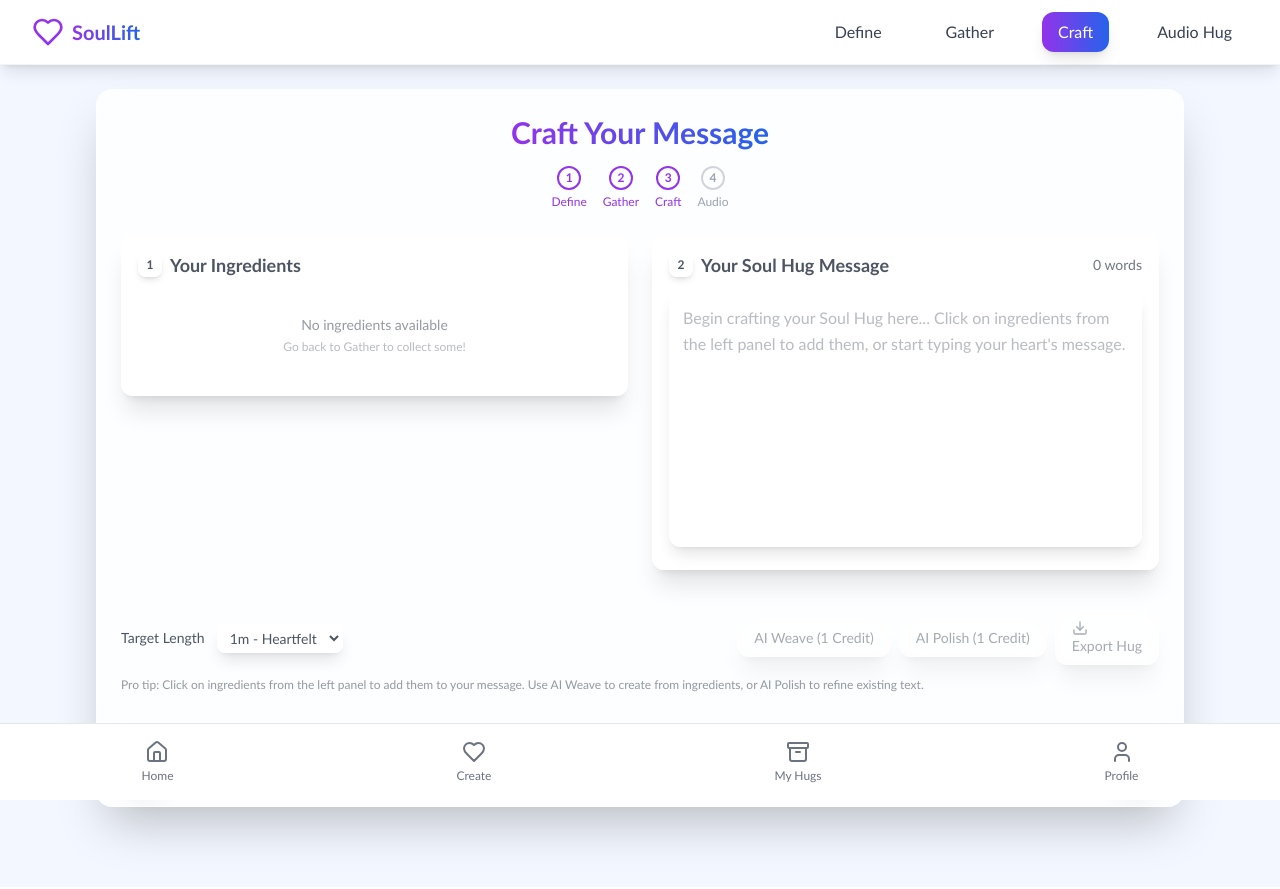
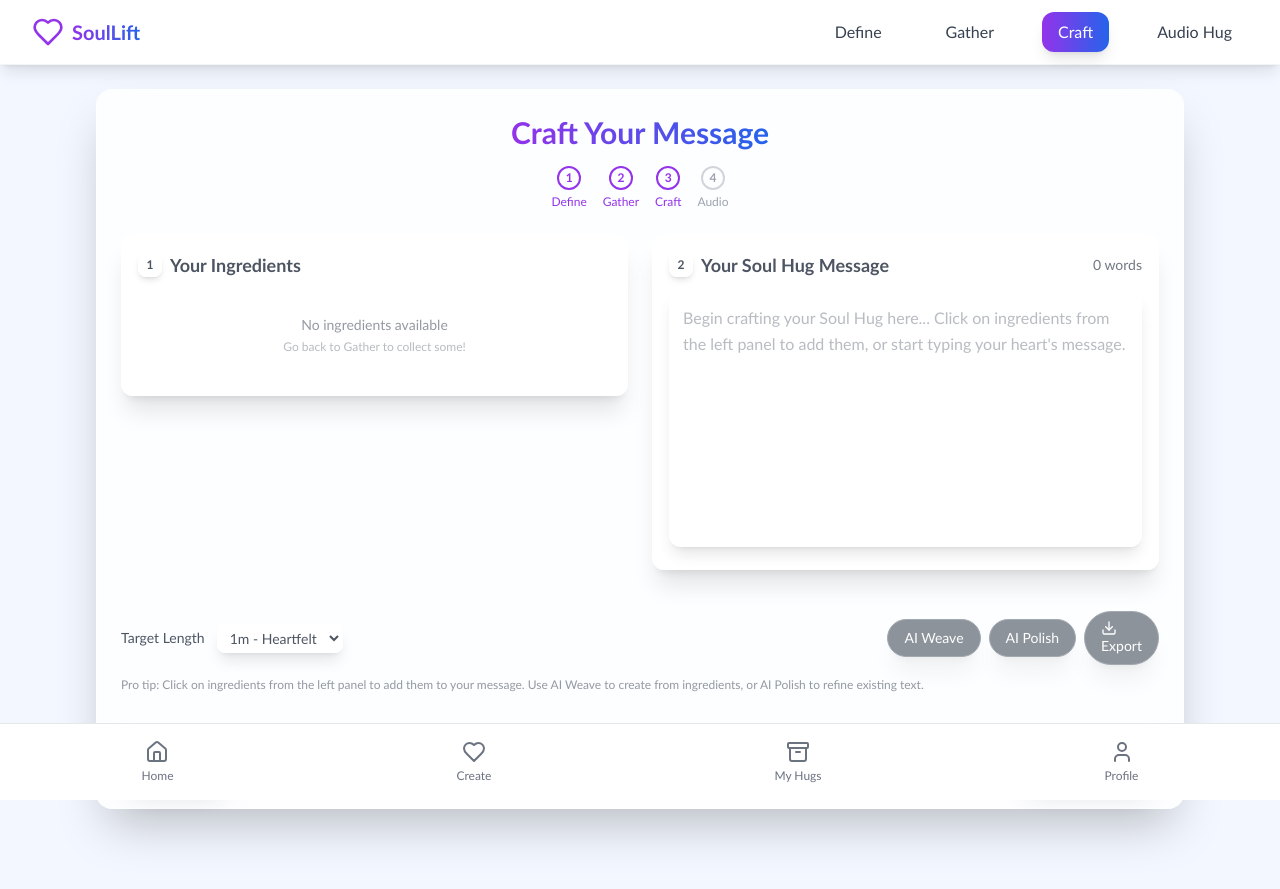
Before and after one commit to thecustomsoundarchitect/SoulLiftAudio_9, a React (Vite) app: page /craft in a window 1280 px wide. Built offline with nearby package versions, Linux system fonts and the light colour scheme.

Commit message:
Update buttons to dark pill shape and remove credit system

```diff
--- a/src/pages/AudioHugPage.tsx
+++ b/src/pages/AudioHugPage.tsx
@@ -346,21 +346,23 @@ With gratitude and love`
 
           <div className="flex justify-between items-center mt-6 pt-4 border-t border-white/30">
             <Link href="/craft">
-              <button className="flex items-center justify-center w-12 h-12 bg-white/80 backdrop-blur-lg hover:bg-white/90 rounded-full transition-all duration-200 text-[#4D5563] shadow-xl border border-white/50">
-                <ArrowLeft className="w-5 h-5" />
+              <button className="flex items-center justify-center px-6 py-3 bg-gray-800 hover:bg-gray-700 text-white rounded-full transition-all duration-200 shadow-xl border border-gray-600">
+                <ArrowLeft className="w-5 h-5 mr-2" />
+                Back
               </button>
             </Link>
 
             <Link href="/my-hugs">
               <button
                 disabled={!hasAudio}
-                className={`flex items-center justify-center w-12 h-12 rounded-full font-medium transition-all duration-300 shadow-xl ${
+                className={`flex items-center justify-center px-6 py-3 rounded-full font-medium transition-all duration-300 shadow-xl ${
                   hasAudio
-                    ? 'bg-gradient-to-r from-purple-600 to-blue-600 text-white hover:shadow-2xl'
+                    ? 'bg-gray-800 hover:bg-gray-700 text-white border border-gray-600'
                     : 'bg-gray-300 cursor-not-allowed text-gray-500'
                 }`}
               >
-                <ArrowLeft className="w-5 h-5 rotate-180" />
+                Continue
+                <ArrowLeft className="w-5 h-5 ml-2 rotate-180" />
               </button>
             </Link>
           </div>
--- a/src/pages/CraftPage.tsx
+++ b/src/pages/CraftPage.tsx
@@ -242,26 +242,26 @@ With gratitude and love`
                 <button
                   onClick={aiWeave}
                   disabled={isWeaving || ingredients.length === 0}
-                  className="bg-white/60 hover:bg-white/80 backdrop-blur-md px-4 py-2 rounded-xl font-medium transition-all duration-200 hover:scale-105 focus:outline-none focus:ring-2 focus:ring-purple-400 disabled:opacity-50 disabled:cursor-not-allowed text-[#4D5563] shadow-xl border border-white/30 text-sm"
+                  className="bg-gray-800 hover:bg-gray-700 text-white px-4 py-2 rounded-full font-medium transition-all duration-200 hover:scale-105 focus:outline-none focus:ring-2 focus:ring-gray-400 disabled:opacity-50 disabled:cursor-not-allowed shadow-xl border border-gray-600 text-sm"
                 >
-                  {isWeaving ? 'AI Weaving...' : 'AI Weave (1 Credit)'}
+                  {isWeaving ? 'AI Weaving...' : 'AI Weave'}
                 </button>
 
                 <button
                   onClick={aiPolish}
                   disabled={isPolishing || !message.trim()}
-                  className="bg-white/60 hover:bg-white/80 backdrop-blur-md px-4 py-2 rounded-xl font-medium transition-all duration-200 hover:scale-105 focus:outline-none focus:ring-2 focus:ring-purple-400 disabled:opacity-50 disabled:cursor-not-allowed text-[#4D5563] shadow-xl border border-white/30 text-sm"
+                  className="bg-gray-800 hover:bg-gray-700 text-white px-4 py-2 rounded-full font-medium transition-all duration-200 hover:scale-105 focus:outline-none focus:ring-2 focus:ring-gray-400 disabled:opacity-50 disabled:cursor-not-allowed shadow-xl border border-gray-600 text-sm"
                 >
-                  {isPolishing ? 'AI Polishing...' : 'AI Polish (1 Credit)'}
+                  {isPolishing ? 'AI Polishing...' : 'AI Polish'}
                 </button>
 
                 <button
                   onClick={exportHug}
                   disabled={!message.trim()}
-                  className="bg-white/60 hover:bg-white/80 backdrop-blur-md px-4 py-2 rounded-xl font-medium transition-all duration-200 hover:scale-105 focus:outline-none focus:ring-2 focus:ring-purple-400 disabled:opacity-50 disabled:cursor-not-allowed text-[#4D5563] shadow-xl border border-white/30 text-sm"
+                  className="bg-gray-800 hover:bg-gray-700 text-white px-4 py-2 rounded-full font-medium transition-all duration-200 hover:scale-105 focus:outline-none focus:ring-2 focus:ring-gray-400 disabled:opacity-50 disabled:cursor-not-allowed shadow-xl border border-gray-600 text-sm"
                 >
                   <Download className="w-4 h-4 mr-1" />
-                  Export Hug
+                  Export
                 </button>
               </div>
             </div>
@@ -273,21 +273,23 @@ With gratitude and love`
 
           <div className="flex justify-between items-center mt-6 pt-4 border-t border-white/30">
             <Link href="/gather">
-              <button className="flex items-center justify-center w-12 h-12 bg-white/60 hover:bg-white/80 backdrop-blur-md rounded-full transition-all duration-200 text-[#4D5563] shadow-xl border border-white/30">
-                <ArrowLeft className="w-5 h-5" />
+              <button className="flex items-center justify-center px-6 py-3 bg-gray-800 hover:bg-gray-700 text-white rounded-full transition-all duration-200 shadow-xl border border-gray-600">
+                <ArrowLeft className="w-5 h-5 mr-2" />
+                Back
               </button>
             </Link>
 
             <Link href="/audio-hug">
               <button
                 disabled={!message.trim()}
-                className={`flex items-center justify-center w-12 h-12 rounded-full font-medium transition-all duration-300 shadow-xl ${
+                className={`flex items-center justify-center px-6 py-3 rounded-full font-medium transition-all duration-300 shadow-xl ${
                   message.trim()
-                    ? 'bg-gradient-to-r from-purple-600 to-blue-600 text-white hover:shadow-2xl'
+                    ? 'bg-gray-800 hover:bg-gray-700 text-white border border-gray-600'
                     : 'bg-gray-300 cursor-not-allowed text-gray-500'
                 }`}
               >
-                <ArrowLeft className="w-5 h-5 rotate-180" />
+                Continue
+                <ArrowLeft className="w-5 h-5 ml-2 rotate-180" />
               </button>
             </Link>
           </div>
--- a/src/pages/DefinePage.tsx
+++ b/src/pages/DefinePage.tsx
@@ -337,6 +337,30 @@ export default function DefinePage() {
               </div>
             </div>
           </motion.div>
+
+          <div className="flex justify-between items-center mt-6 pt-4 border-t border-white/30">
+            <Link href="/">
+              <button className="flex items-center justify-center px-6 py-3 bg-gray-800 hover:bg-gray-700 text-white rounded-full transition-all duration-200 shadow-xl border border-gray-600">
+                <ArrowLeft className="w-5 h-5 mr-2" />
+                Back
+              </button>
+            </Link>
+
+            <Link href="/gather">
+              <button
+                onClick={handleContinue}
+                disabled={!canProceed}
+                className={`flex items-center justify-center px-6 py-3 rounded-full font-medium transition-all duration-300 shadow-xl ${
+                  canProceed
+                    ? 'bg-gray-800 hover:bg-gray-700 text-white border border-gray-600'
+                    : 'bg-gray-300 cursor-not-allowed text-gray-500'
+                }`}
+              >
+                Continue
+                <ArrowRight className="w-5 h-5 ml-2" />
+              </button>
+            </Link>
+          </div>
         </motion.div>
       </div>
     </div>
--- a/src/pages/GatherPage.tsx
+++ b/src/pages/GatherPage.tsx
@@ -220,21 +220,23 @@ export default function GatherPage() {
 
         <div className="flex justify-between items-center mt-6">
           <Link href="/define">
-            <button className="flex items-center justify-center w-12 h-12 bg-white/80 backdrop-blur-lg hover:bg-white/90 rounded-full transition-all duration-200 text-[#4D5563] shadow-xl border border-white/50">
-              <ArrowLeft className="w-5 h-5" />
+            <button className="flex items-center justify-center px-6 py-3 bg-gray-800 hover:bg-gray-700 text-white rounded-full transition-all duration-200 shadow-xl border border-gray-600">
+              <ArrowLeft className="w-5 h-5 mr-2" />
+              Back
             </button>
           </Link>
 
           <Link href="/craft">
             <button
               disabled={!canProceed}
-              className={`flex items-center justify-center w-12 h-12 rounded-full font-medium transition-all duration-300 shadow-xl ${
+              className={`flex items-center justify-center px-6 py-3 rounded-full font-medium transition-all duration-300 shadow-xl ${
                 canProceed
-                  ? 'bg-gradient-to-r from-purple-600 to-blue-600 text-white hover:shadow-2xl'
+                  ? 'bg-gray-800 hover:bg-gray-700 text-white border border-gray-600'
                   : 'bg-gray-300 cursor-not-allowed text-gray-500'
               }`}
             >
-              <ArrowRight className="w-5 h-5" />
+              Continue
+              <ArrowRight className="w-5 h-5 ml-2" />
             </button>
           </Link>
         </div>
```
